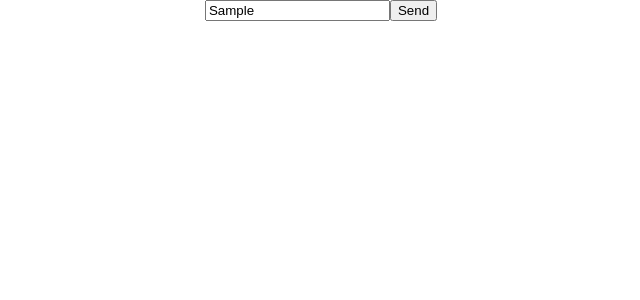
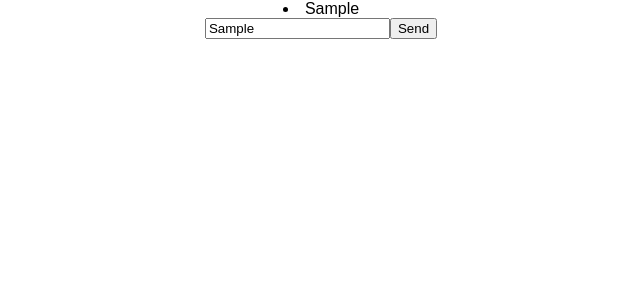
Before and after one commit to hianson/chat-app, a React (Create React App) app: page / in a window 1280 px wide. Both pictures are taken after typing "Sample" into the empty fields and a click on the button "Send". Shown: the top 300 px of the page, without its empty margins (319-959 px from the left). Built offline with nearby package versions, Linux system fonts and the light colour scheme.

Commit message:
create Messages container to render message state

```diff
--- a/src/App.js
+++ b/src/App.js
@@ -1,11 +1,13 @@
 import React, { Component } from 'react';
 import AddMessage from './containers/AddMessage'
+import Messages from './containers/Messages'
 import './App.css';
 
 class App extends Component {
   render() {
     return (
       <div className="App">
+        <Messages />
         <AddMessage />
       </div>
     );
--- /dev/null
+++ b/src/containers/Messages.js
@@ -0,0 +1,20 @@
+import React, { Component } from 'react'
+import { connect } from 'react-redux'
+
+class Messages extends Component {
+  render() {
+    var messages = this.props.messages.map(function(msg, idx) {
+      return <li key={idx}>{msg}</li>
+    })
+
+    return(
+      <div>{ messages }</div>
+    )
+  }
+}
+
+const mapStateToProps = state => ({
+  messages: state.messages.messages
+})
+
+export default connect(mapStateToProps)(Messages)
```
